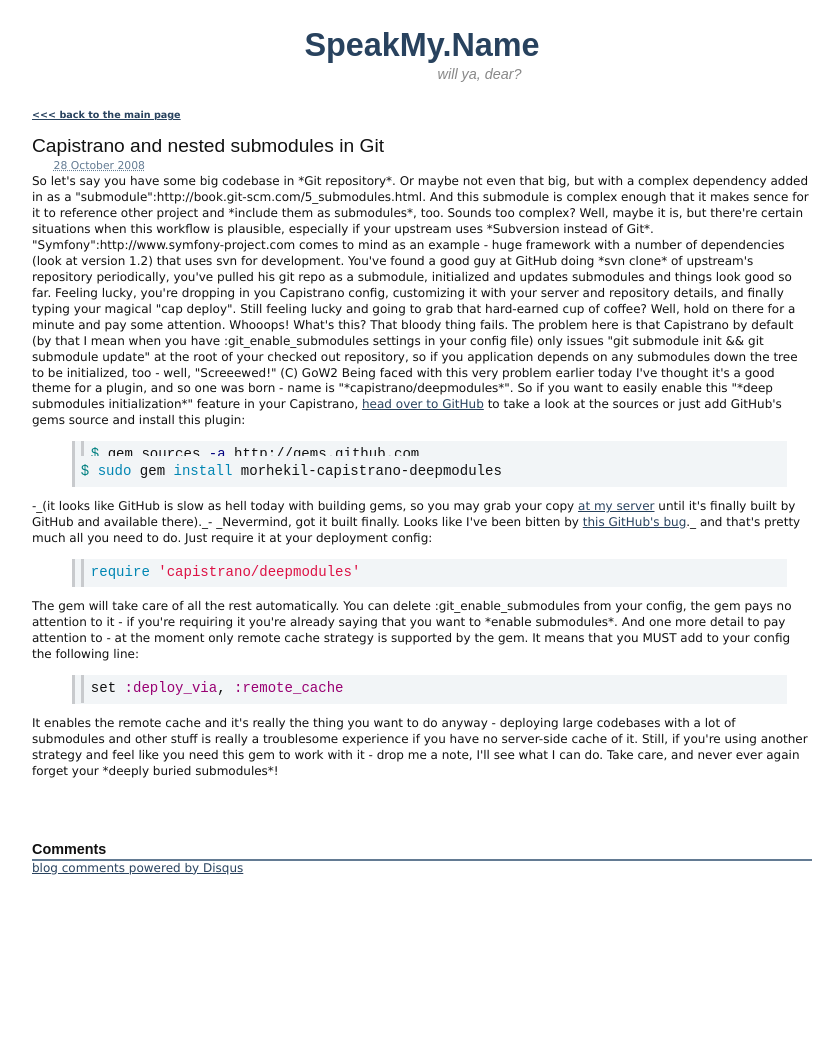
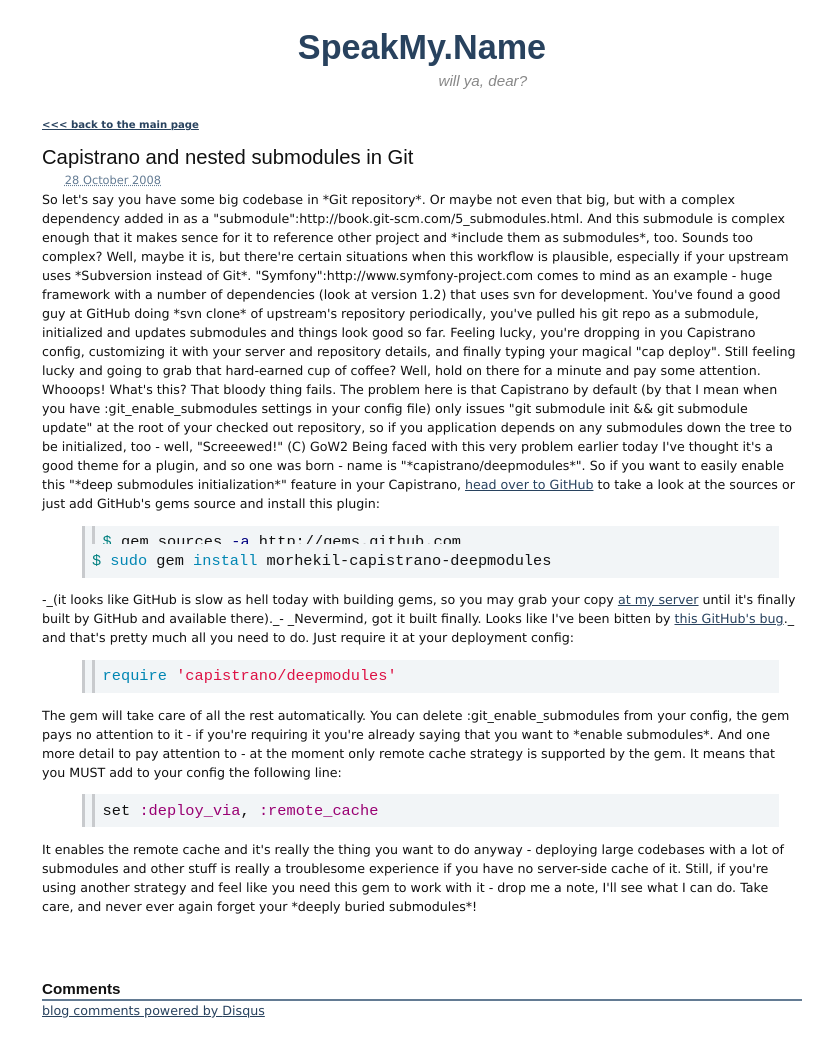
Before and after one commit to morhekil/speakmyname-blog, a Jekyll site: the page built from _posts/2008-10-28-capistrano-and-nested-submodules-in-git.textile, in a window 1280 px wide. Shown: the whole page, without its empty margins (218-1058 px from the left). Built offline with Jekyll 4.4.1, drawn with Linux system fonts in a browser that asks for light colours; comment, search, counter and statistics services are not loaded; before the commit the page ends 913 px from its top, so only the background shows below that.

Commit message:
better text styles

```diff
--- a/styles/content.css
+++ b/styles/content.css
@@ -1,27 +1,29 @@
 body {
   background: #fff;
   color: #111;
-  line-height: 133%;
+  line-height: 1.5em;
   margin: 0 0 3em;
   padding: 0;
   text-align:center;
   font-family: verdana,geneva,sans-serif;
-  font-size:75%;
+  font-size: 9.5pt;
 }
 
-pre, code { font-size: 120%; width: 100%; white-space: pre; overflow: auto;
+pre, code { font-size: 110%; width: 100%; white-space: pre; overflow: auto;
   padding: 0.5em;
   background-color: #f2f5f7; border-left: 3px solid #C8CACD;
 }
 .highlight { position: relative; }
 .highlight .lineno { color: #999999; }
 
+.post p { text-align: justify; }
+
 #header { margin-top: 2em; text-align: center; font-family: arial, helvetica, sans-serif;}
 #header h1 { font-size: 2.7em; line-height: 133%; font-weight: 700; }
 #header h1 a { text-decoration: none; }
 #header #subtitle { margin-left: 8em; font-style: italic; font-size: 1.2em; color: #888; }
 
-#wrapper { max-width: 65em; margin: 2em auto; text-align: left; }
+#wrapper { max-width: 60em; margin: 2em auto; text-align: left; }
 
 a, a:link {color: #28425e; outline: none;}
 a:hover { color: #e15119; }
@@ -46,9 +48,10 @@ h3 { font-size: 1.1em; font-family: arial, helvetica, sans-serif; font-weight: 6
     line-height: 133%; margin-top: 1em; margin-bottom: 0.5em; }
 
 /* Disqus comments styling */
-#comments-wrapper { max-width: 65em; margin: 5em auto 0em auto; text-align: left; }
+#comments-wrapper { max-width: 60em; margin: 5em auto 0em auto; text-align: left; }
 #comments-wrapper #comments-title { font-size: 1.2em; margin: 1em 0 0; line-height: 133%; }
 #disqus_thread { border-top: 2px solid #637B93; }
+#disqus_thread h3 { margin-top: 0; }
 #disqus_thread #dsq-new-post { background-color: #EBEEF1; padding: 0.5em; margin-bottom: 1em; }
 #disqus_thread #dsq-content .dsq-subscribe-menu { background-image: none; }
 #disqus_thread #dsq-comments-title { float: left; width: 20em; }
```
